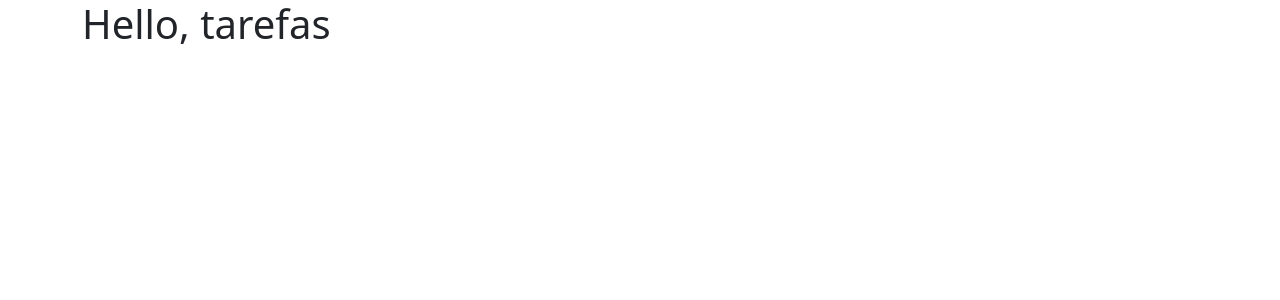
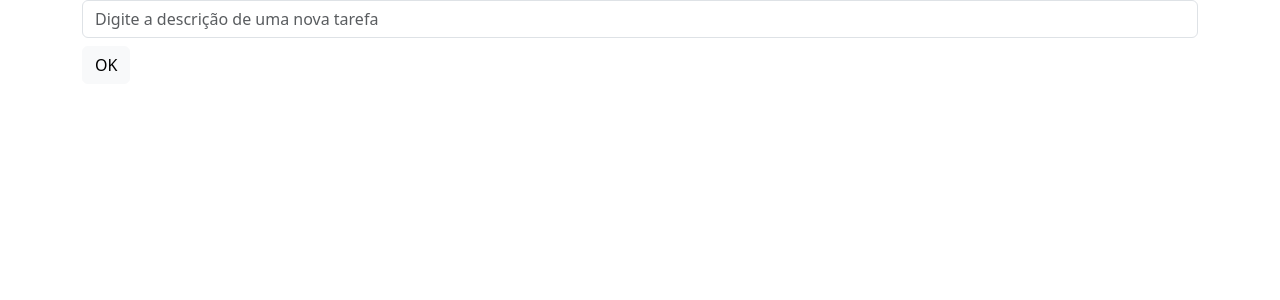
Before and after one commit to deisedomingues/pdmn_p1, a React (Create React App) app: page / in a window 1280 px wide. Shown: the top 300 px of the page. Built offline with nearby package versions, Linux system fonts and the light colour scheme.

Commit message:
feat(p1-pdmn): cria componente de entrada

```diff
--- a/src/App.js
+++ b/src/App.js
@@ -1,14 +1,57 @@
-import React from 'react';
-import 'bootstrap/dist/css/bootstrap.min.css'; //em node_modules
+
+/*Tarefa 1: O projeto deve ter um componente principal chamado App
+montado na raiz da árvore. Ele deve exibir o texto “Hello, tarefas”. Essa versão deve
+também lidar com a instalação e importação do Bootstrap, além da definição de um
+leiaute responsivo (usando container, row e col- do Bootstrap).
+Mensagem do commit:
+feat(p1-pdmn): cria componente principal e faz hello*/
+
+// import React from 'react';
+// import 'bootstrap/dist/css/bootstrap.min.css'; //em node_modules
+
+// const App = () => {
+//     return (
+//         <div className="container">
+//             <div className="row">
+//                 <div className="col text-start">
+//                     <h1>Hello, tarefas</h1>
+//                 </div>
+//             </div>
+//         </div>
+//     );
+// };
+
+// export default App;
+
+
+/*Tarefa 2: Deve ser possível digitar uma descrição de tarefa e clicar em um botão para
+cadastrá-la. Essa funcionalidade deve ser implementada por um componente React
+exclusivo para este fim. Seu nome deve ser “TarefaEntrada”. O componente deve ser
+filho do principal, substituindo o texto “Hello, tarefas”.
+Mensagem do commit:
+feat(p1-pdmn): cria componente de entrada*/
+
+import React, { useState } from 'react';
+import 'bootstrap/dist/css/bootstrap.min.css';
+import TarefaEntrada from './TarefaEntrada';
 
 const App = () => {
+    const [tarefas, setTarefas] = useState([]); // Estado para armazenar as tarefas
+
+    const adicionarTarefa = (descricao) => {
+        setTarefas([...tarefas, descricao]); // Adicionar nova tarefa ao estado
+    };
+
     return (
         <div className="container">
-            <div className="row">
-                <div className="col text-start">
-                    <h1>Hello, tarefas</h1>
-                </div>
-            </div>
+            <TarefaEntrada onAdicionar={adicionarTarefa} /> {/* Componente de entrada */}
+            <ul className="list-group">
+                {tarefas.map((tarefa, index) => (
+                    <li key={index} className="list-group-item">
+                        {tarefa} {/* Renderiza cada tarefa */}
+                    </li>
+                ))}
+            </ul>
         </div>
     );
 };
--- /dev/null
+++ b/src/TarefaEntrada.js
@@ -0,0 +1,35 @@
+import React, { useState } from 'react';
+
+const TarefaEntrada = ({ onAdicionar }) => {
+    const [descricao, setDescricao] = useState('');
+
+    const handleInputChange = (e) => {
+        setDescricao(e.target.value);
+    };
+
+    const handleSubmit = (e) => {
+        e.preventDefault(); // Previne o comportamento padrão do formulário
+        if (descricao.trim()) {
+            onAdicionar(descricao); // Chama a função passada por props
+            setDescricao(''); // Limpa o campo de entrada
+        }
+    };
+
+    return (
+        <form onSubmit={handleSubmit} className="mb-3">
+            <input
+                type="text"
+                value={descricao}
+                onChange={handleInputChange}
+                className="form-control"
+                placeholder="Digite a descrição de uma nova tarefa"
+            />
+            {/* <button type="button" class="btn btn-primary">Primary</button> */}
+            <button type="submit" className="btn btn-light mt-2">
+                OK
+            </button>
+        </form>
+    );
+};
+
+export default TarefaEntrada;
```
Also changed, not shown: 1 other file (tests, documents, lock files or other folders).
